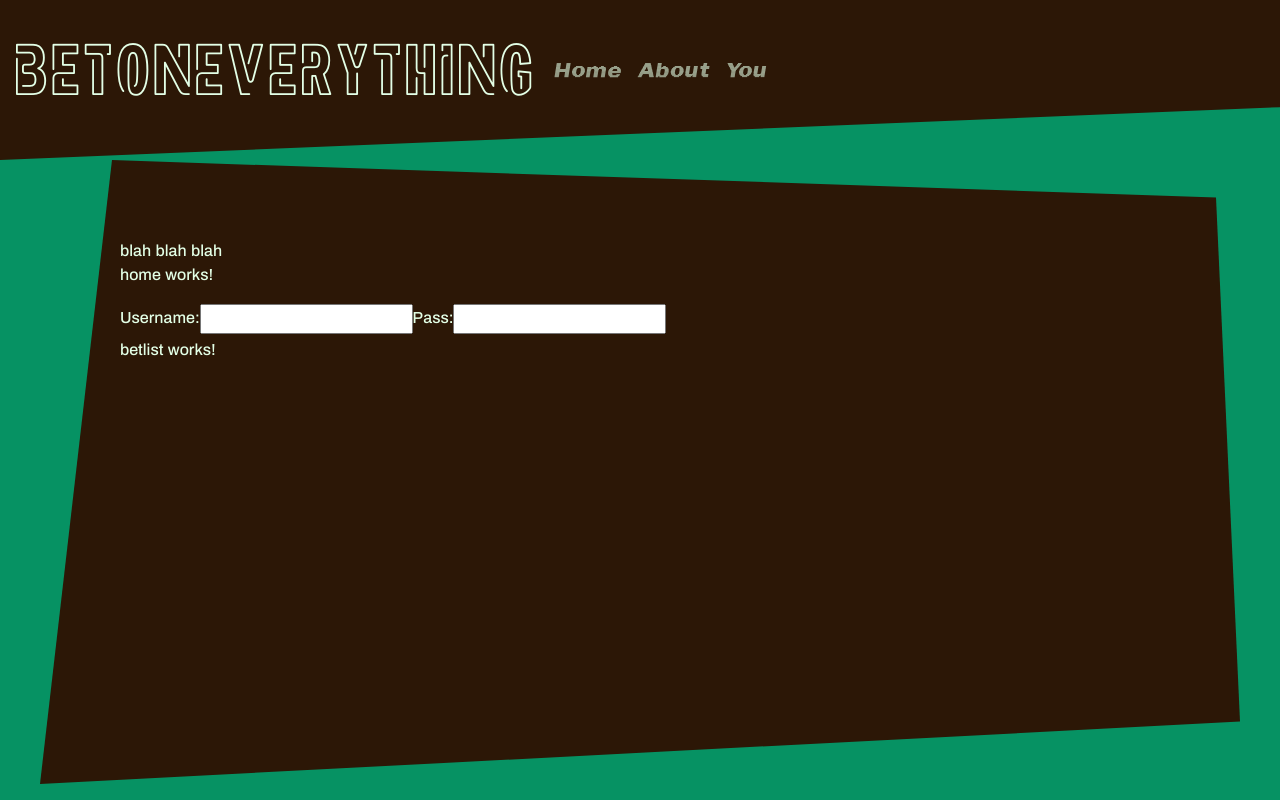
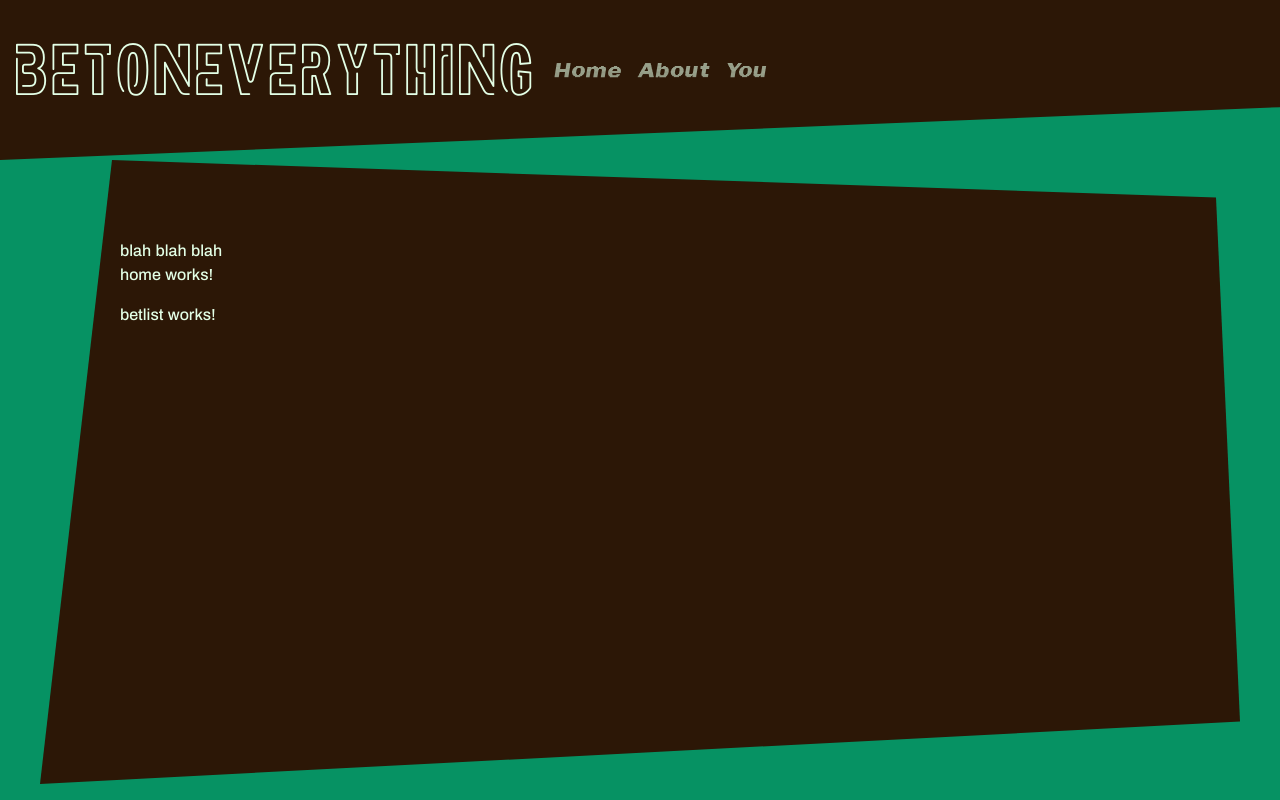
Before and after one commit to dtolaoye/Frontend, an Angular app in the folder Project3/: page /home in a window 1280 px wide. Built offline with nearby package versions, Linux system fonts and the light colour scheme.

Commit message:
removed input fields, sorry lol

```diff
--- a/Project3/src/app/home/home.component.html
+++ b/Project3/src/app/home/home.component.html
@@ -1,7 +1,3 @@
     <p>home works!</p>
-    <label for="user">Username:</label>
-    <input type="text" id="fname" name="fname">
-    <label for="Pass">Pass:</label>
-    <input type="text" id="fname" name="fname">
 
     <app-betlist></app-betlist>
```
